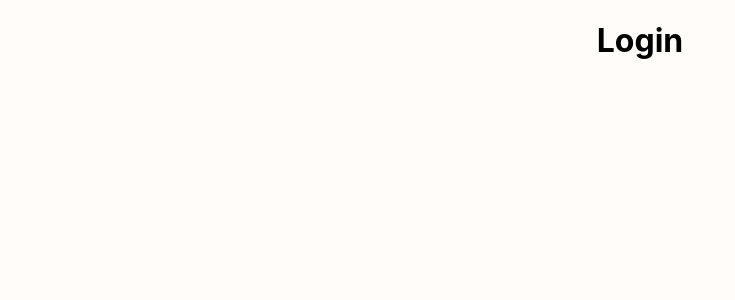
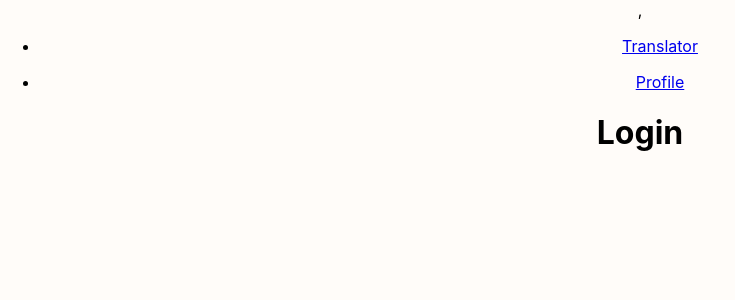
Before and after one commit to inemari/SignLangTranslator, a React (Create React App) app: page / in a window 1280 px wide. Shown: the top 300 px of the page, without its empty margins (0-735 px from the left). Built offline with nearby package versions, Linux system fonts and the light colour scheme.

Commit message:
started implementing navbar functionality

```diff
--- a/src/App.js
+++ b/src/App.js
@@ -8,11 +8,13 @@ import {
 import Login from './views/Login';
 import Translator from './views/Translator';
 import Profile from './views/Profile';
+import CustomNavbar from './components/Navbar/CustomNavbar';
 
 function App() {
   return (
     <BrowserRouter>
       <div className="App">
+        <CustomNavbar />
         <Routes>
           <Route path='/' element={<Login />} />
           <Route path='/Translator' element={<Translator />} />
--- a/src/components/Navbar/CustomNavbar.jsx
+++ b/src/components/Navbar/CustomNavbar.jsx
@@ -1,14 +1,15 @@
-
+import { NavLink } from "react-router-dom"
 
 const CustomNavbar = () => {
     return (
         <nav>,
             <ul>
-                <li></li>
+                <li><NavLink to="/Translator">Translator</NavLink>
+                </li>
             </ul>
             <ul>
                 <li>
-                    {/*<NavLink></NavLink>*/}
+                    <NavLink to="/Profile">Profile</NavLink>
                 </li>
             </ul>
         </nav>
```
